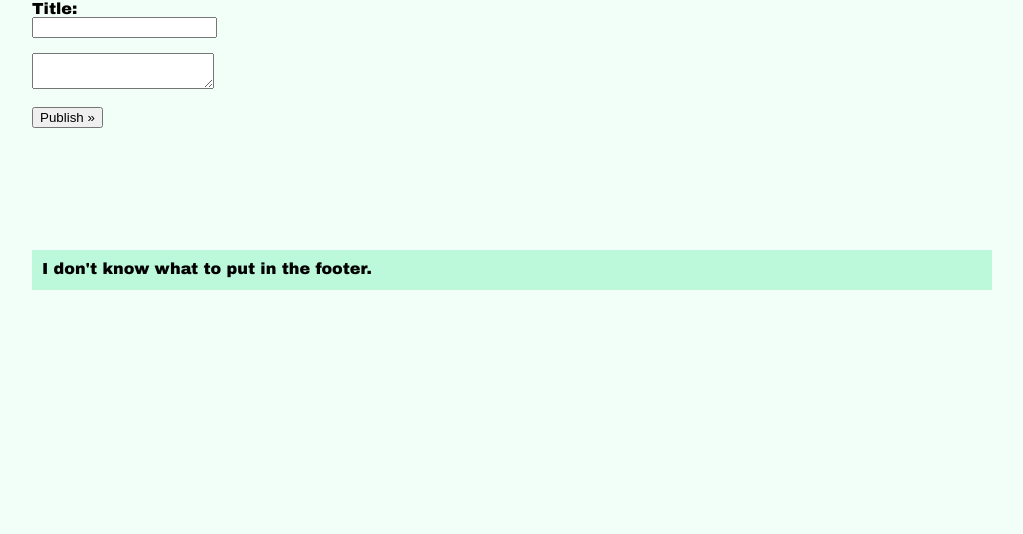
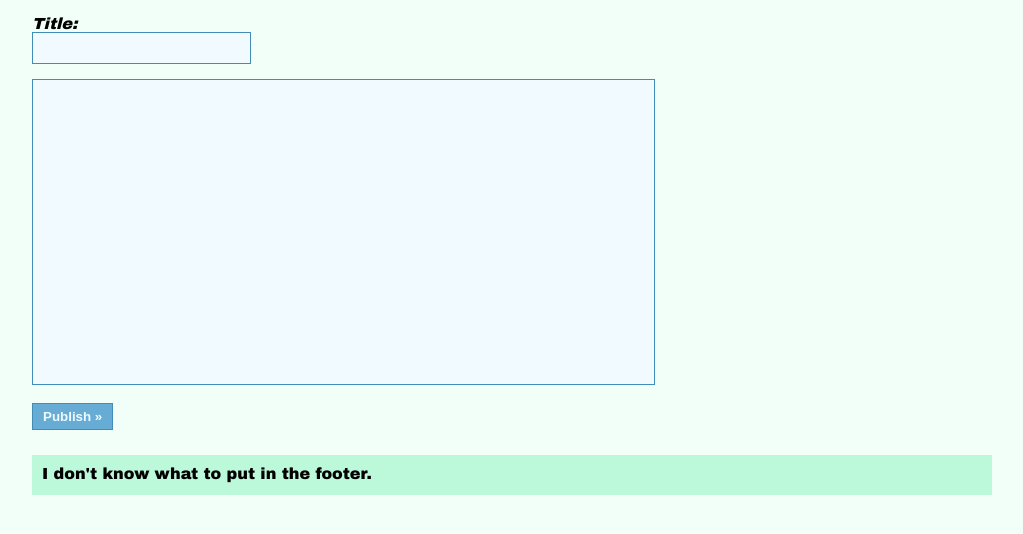
Before and after one commit to ldscavo/Blog-Flask, a Flask app: page /posts/new in a window 1280 px wide. Shown: the part 70-604 px from the top of the page, without its empty margins (128-1151 px from the left). Run offline with Flask 2, Linux system fonts and the light colour scheme.

Commit message:
Styled the new post page a bit more.

```diff
--- a/blog/static/style.css
+++ b/blog/static/style.css
@@ -2,11 +2,20 @@ html { font-family:"Arial Black", Gadget, sans-serif; height:100% }
 body { background:#F1FFF8; margin:0; min-height:100% }
 div { /*border:1px solid #000;*/ }
 
-label { display:block; margin-bottom:15px; }
+label { display:block; margin-bottom:15px; /*color:#428CB8;*/ font-style:italic }
 a { text-decoration:none; color:#428CB8; font-weight:bold; }
 a:hover { text-decoration:underline }
 
-#header { background:#40C581; height:70px; line-height:60px; padding:0 15px }
+input[type=text],
+input[type=email],
+input[type=password] { border:1px solid #428CB8; background:#F1FAFF; height:20px; padding:5px; font-size:1.0rem }
+textarea { border:1px solid #428CB8; background:#F1FAFF; resize:none }
+input[type=submit],
+button { border:1px solid #428CB8; background:#66ACD5; color:#F1FAFF; padding:5px 10px; font-weight:bold }
+input[type=submit]:hover,
+button:hover { background:#428CB8 }
+
+#header { background:#40C581; height:70px; line-height:60px; padding:0 15px; margin-bottom:15px }
 #header-container { max-width:960px; margin:0 auto; }
 
 #header a { color:#BCF8DA; text-decoration:none; }
@@ -17,9 +26,11 @@ a:hover { text-decoration:underline }
 
 #main-body { min-height:250px; }
 
-#footer { background:#BCF8DA; height:20px; padding:10px }
+#footer { background:#BCF8DA; height:20px; padding:10px; margin-top:25px }
 
 .message { width:450px; margin:0 auto; border:1px solid #000; text-align:center }
+
+.new-post { height:150px }
 
 .post { margin:5px 5px 25px 5px; padding:5px; }
 .title { font-size:1.5rem; margin:5px 0; font-weight:normal }
--- a/blog/templates/new_post.html
+++ b/blog/templates/new_post.html
@@ -6,7 +6,7 @@
         <input type="text" name="title" />
     </label>
     <label>
-        <textarea name="body"></textarea>
+        <textarea name="body" rows="20" cols="75"></textarea>
     </label>
 
     <input type="submit" value="Publish &raquo;" />
```
